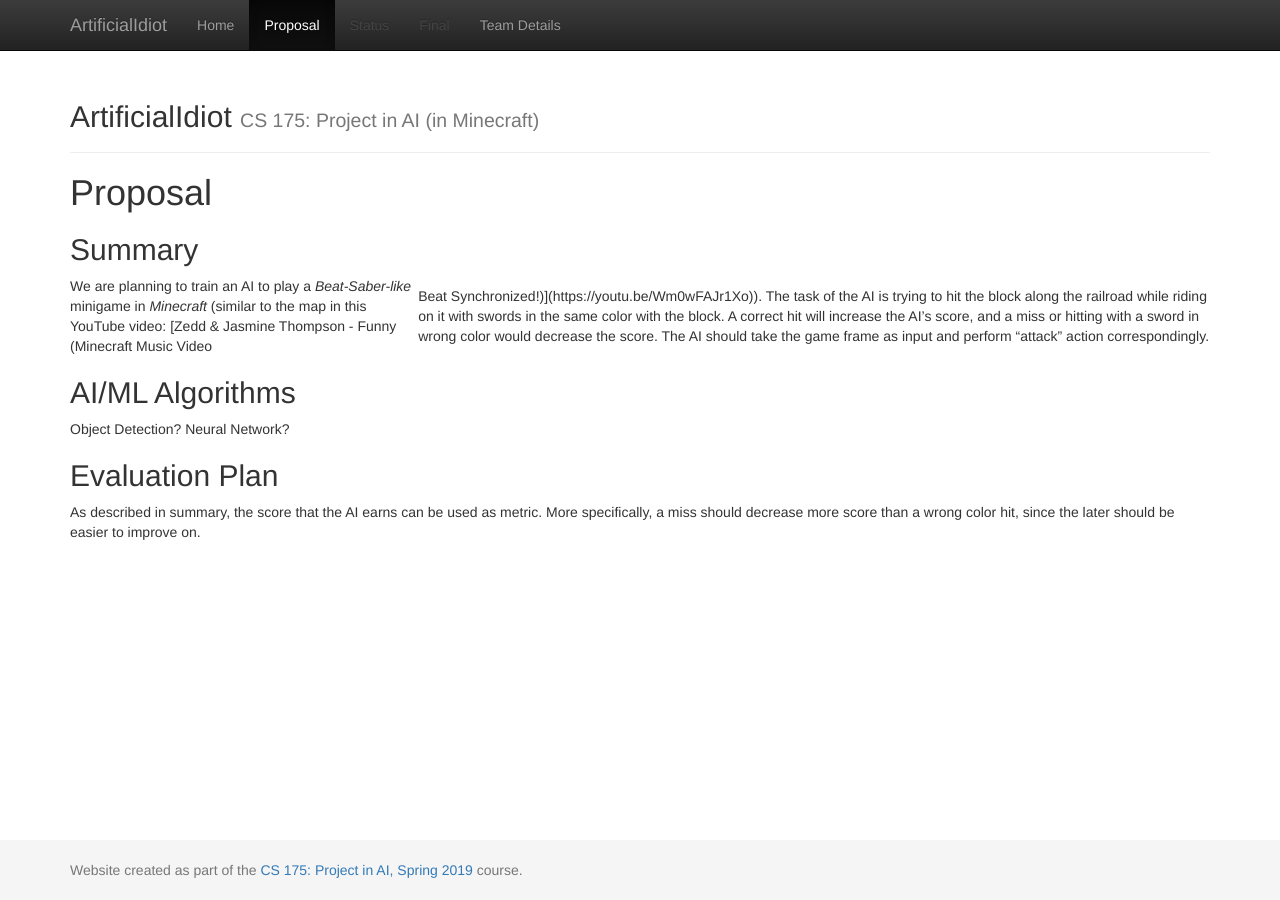
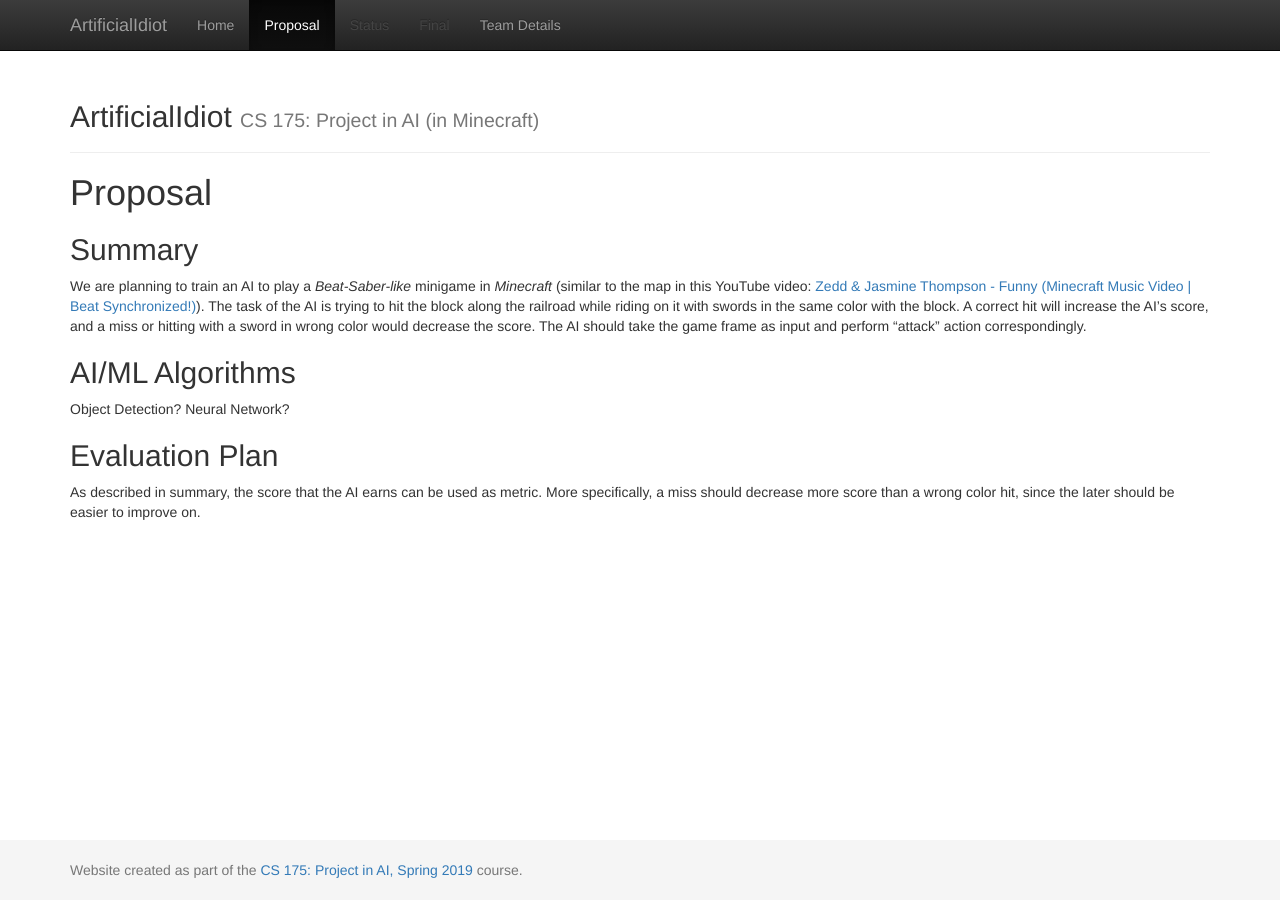
Before and after one commit to CoderMisha/ArtificialIdiot, a Jekyll site: the page built from docs/proposal.md, in a window 1280 px wide. Built offline with Jekyll 4.4.1, drawn with Linux system fonts in a browser that asks for light colours.

Commit message:
Update proposal.md

```diff
--- a/docs/proposal.md
+++ b/docs/proposal.md
@@ -7,7 +7,7 @@ title: Proposal
 
 ## Summary
 
-We are planning to train an AI to play a *Beat-Saber-like* minigame in *Minecraft* (similar to the map in this YouTube video: [Zedd & Jasmine Thompson - Funny (Minecraft Music Video | Beat Synchronized!)](https://youtu.be/Wm0wFAJr1Xo)). The task of the AI is trying to hit the block along the railroad while riding on it with swords in the same color with the block. A correct hit will increase the AI's score, and a miss or hitting with a sword in wrong color would decrease the score. The AI should take the game frame as input and perform "attack" action correspondingly.
+We are planning to train an AI to play a *Beat-Saber-like* minigame in *Minecraft* (similar to the map in this YouTube video: [Zedd & Jasmine Thompson - Funny (Minecraft Music Video \| Beat Synchronized!)](https://youtu.be/Wm0wFAJr1Xo)). The task of the AI is trying to hit the block along the railroad while riding on it with swords in the same color with the block. A correct hit will increase the AI's score, and a miss or hitting with a sword in wrong color would decrease the score. The AI should take the game frame as input and perform "attack" action correspondingly.
 
 ## AI/ML Algorithms
 
```
